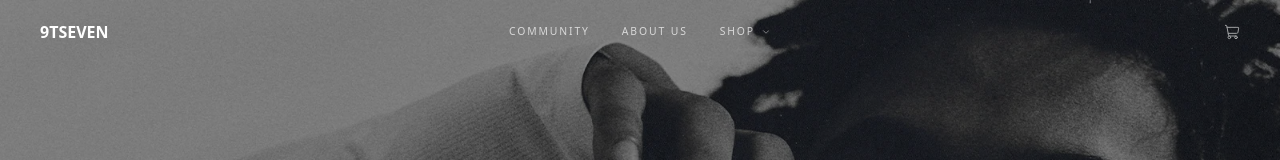
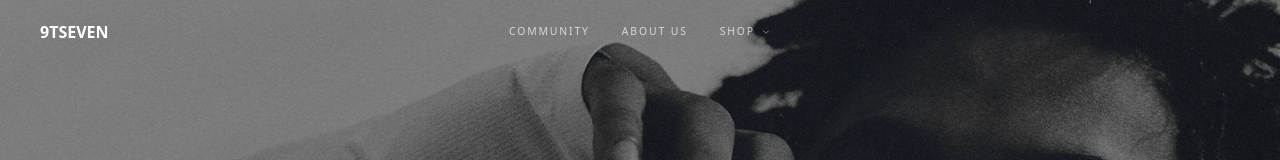
Before and after one commit to 9tseven/9tseven-website, a Next.js app: page / in a window 1280 px wide. Shown: the top 160 px of the page. Built offline with nearby package versions, Linux system fonts and the light colour scheme; a web font is replaced by a local one.

Commit message:
feat: remove cart from NavActions (moves into island)

```diff
--- a/app/components/Navbar/NavActions.tsx
+++ b/app/components/Navbar/NavActions.tsx
@@ -1,5 +1,4 @@
-import Link from "next/link";
-import { ShoppingCart, Menu } from "lucide-react";
+import { Menu } from "lucide-react";
 
 interface NavActionsProps {
   onMenuOpen: () => void;
@@ -7,13 +6,12 @@ interface NavActionsProps {
 
 export default function NavActions({ onMenuOpen }: NavActionsProps) {
   return (
-    <div className="flex items-center gap-5">
-      <Link href="/cart" aria-label="Cart" className="opacity-60 hover:opacity-100 transition-opacity duration-200">
-        <ShoppingCart size={16} strokeWidth={1.5} />
-      </Link>
-      <button onClick={onMenuOpen} aria-label="Open menu" className="md:hidden opacity-60 hover:opacity-100 transition-opacity duration-200">
-        <Menu size={18} strokeWidth={1.5} />
-      </button>
-    </div>
+    <button
+      onClick={onMenuOpen}
+      aria-label="Open menu"
+      className="md:hidden opacity-60 hover:opacity-100 transition-opacity duration-200"
+    >
+      <Menu size={18} strokeWidth={1.5} />
+    </button>
   );
 }
```
